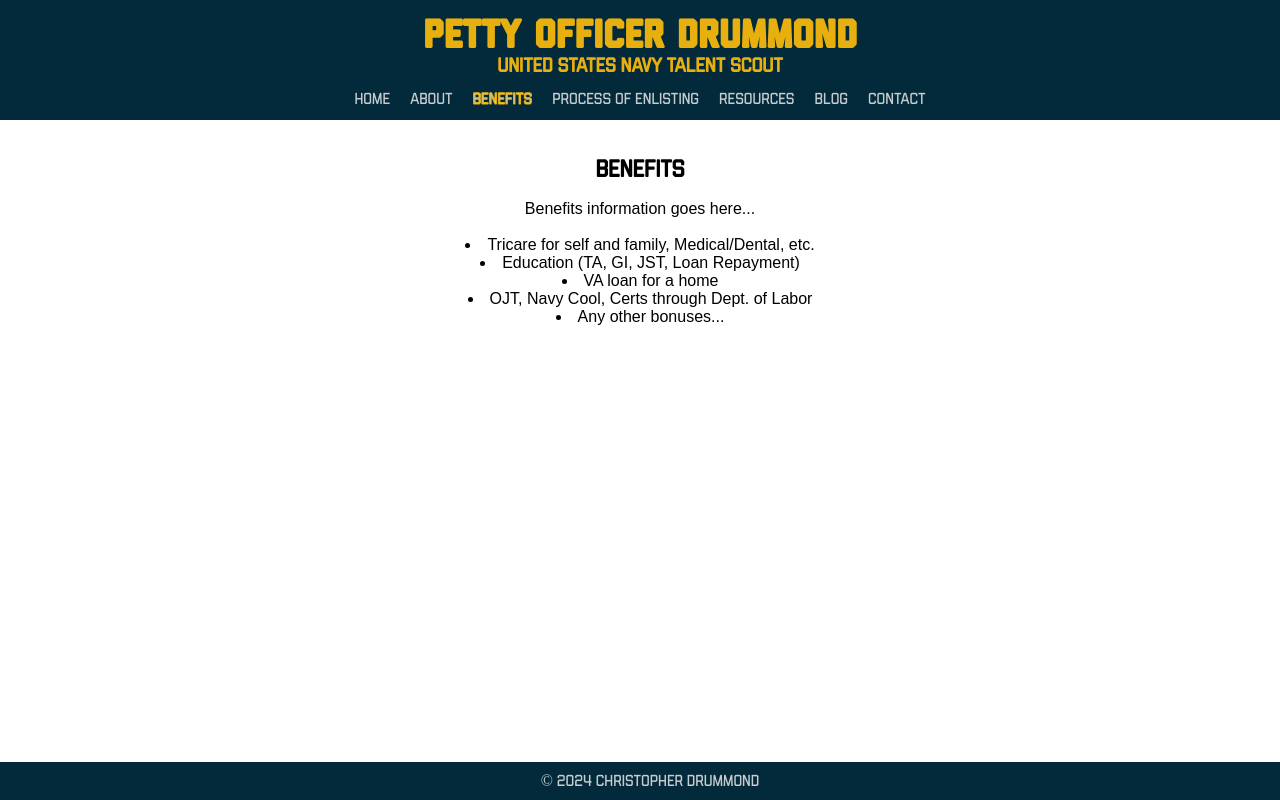
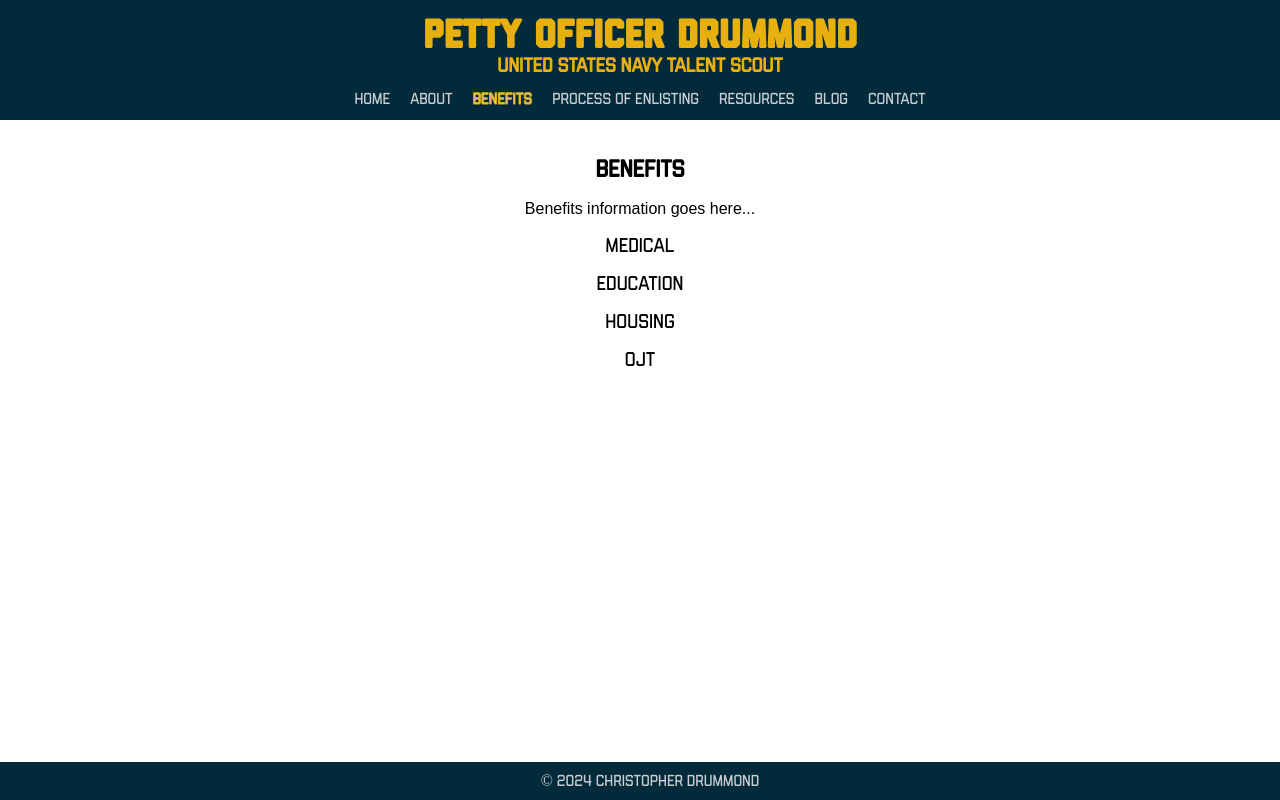
Before and after one commit to kdrummond528/cdrecruiter, a React (Create React App) app: page / in a window 1280 px wide. Both pictures are taken after a click on the element "Benefits". Built offline with nearby package versions, Linux system fonts and the light colour scheme.

Commit message:
added collapsibles

```diff
--- a/package.json
+++ b/package.json
@@ -8,6 +8,7 @@
     "@testing-library/user-event": "^13.5.0",
     "react": "^18.2.0",
     "react-bootstrap": "^2.10.0",
+    "react-collapsible": "^2.10.0",
     "react-dom": "^18.2.0",
     "react-dropdown": "^1.11.0",
     "react-icons": "^5.0.1",
--- a/src/App.css
+++ b/src/App.css
@@ -109,6 +109,17 @@ nav ul li {
   padding-right: 50px;
 }
 
+.collapsible {
+  /* background-color: #022a3a; */
+  padding-top: 20px;
+}
+
+.Collapsible__trigger {
+  font-family: "Light";
+  font-size: 20px;
+  /* background-color: #022a3a; */
+}
+
 .icon {
   padding-left: 10px;
   padding-right: 10px;
--- a/src/components/Benefits.js
+++ b/src/components/Benefits.js
@@ -1,4 +1,6 @@
-import React from 'react'
+import React from 'react';
+import Collapsible from 'react-collapsible';
+import { IoIosArrowDropdownCircle } from "react-icons/io";
 
 const Benefits = () => {
     return (
@@ -8,16 +10,38 @@ const Benefits = () => {
 
             <p className='benefits-p'>
                 Benefits information goes here...
-                <br />
-                <br />
 
-                <li>Tricare for self and family, Medical/Dental, etc.</li>
-                <li>Education (TA, GI, JST, Loan Repayment)</li>
-                <li>VA loan for a home</li>
-                <li>OJT, Navy Cool, Certs through Dept. of Labor</li>
-                <li>Any other bonuses...</li>
+                <Collapsible trigger="Medical" className='collapsible'>
+                    <p>
+                        Enter medical benefits here...
+                        <br />
+                        Tricare for self and family, Medical/Dental, etc.
+                    </p>
+                </Collapsible>
 
+                <Collapsible trigger="Education" className='collapsible'>
+                    <p>
+                        Enter education benefits here...
+                        <br />
+                        TA, GI, JST, Loan Repayment
+                    </p>
+                </Collapsible>
 
+                <Collapsible trigger="Housing" className='collapsible'>
+                    <p>
+                        Enter housing benefits here...
+                        <br />
+                        VA loan, BAH, etc...
+                    </p>
+                </Collapsible>
+
+                <Collapsible trigger="OJT" className='collapsible'>
+                    <p>
+                        Enter OJT benefits here...
+                        <br />
+                        OJT, Navy Cool, Certs through Dept. of Labor, etc...
+                    </p>
+                </Collapsible>
 
             </p>
         </div>
```
Also changed, not shown: 1 other file (tests, documents, lock files or other folders).
